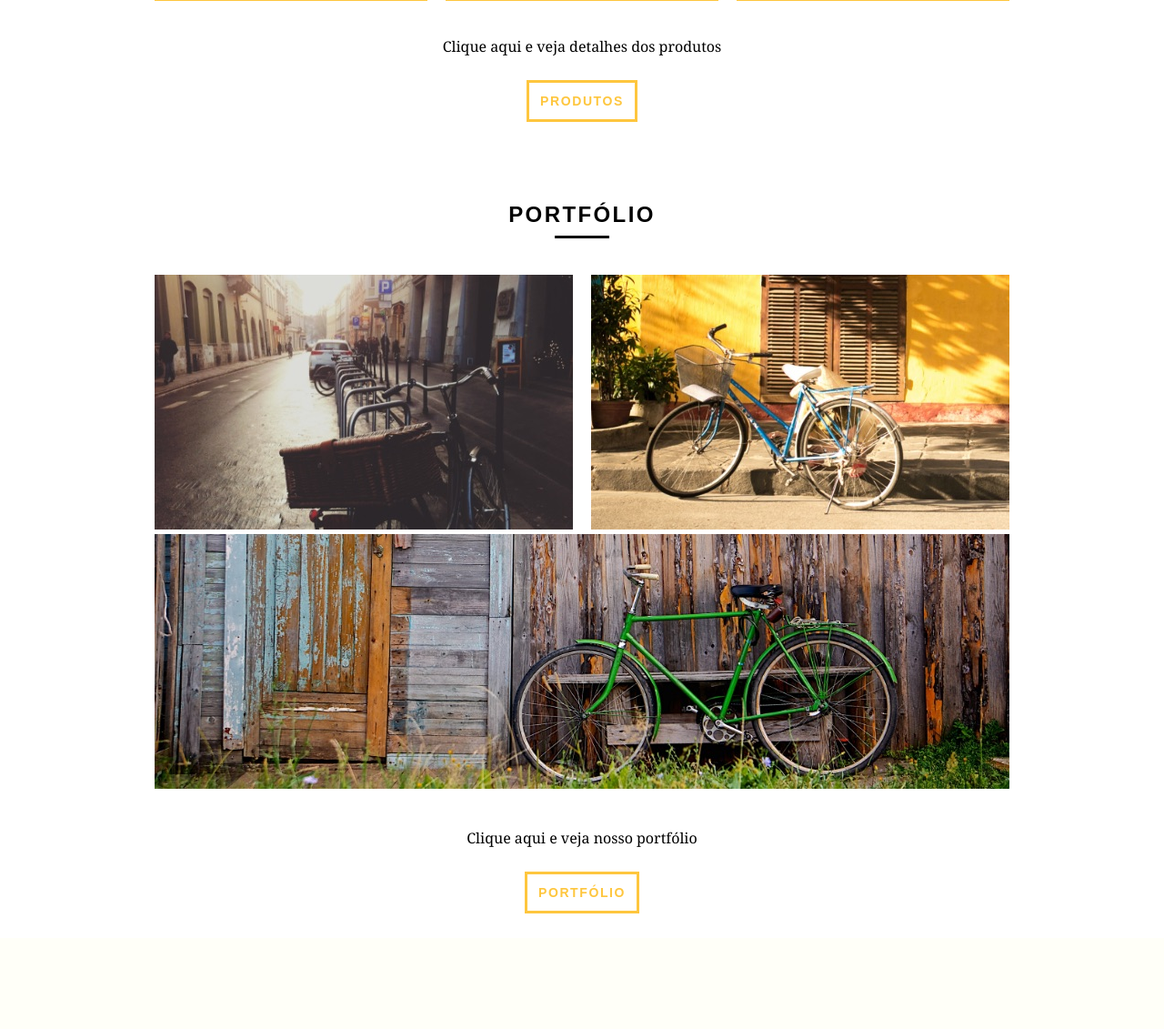
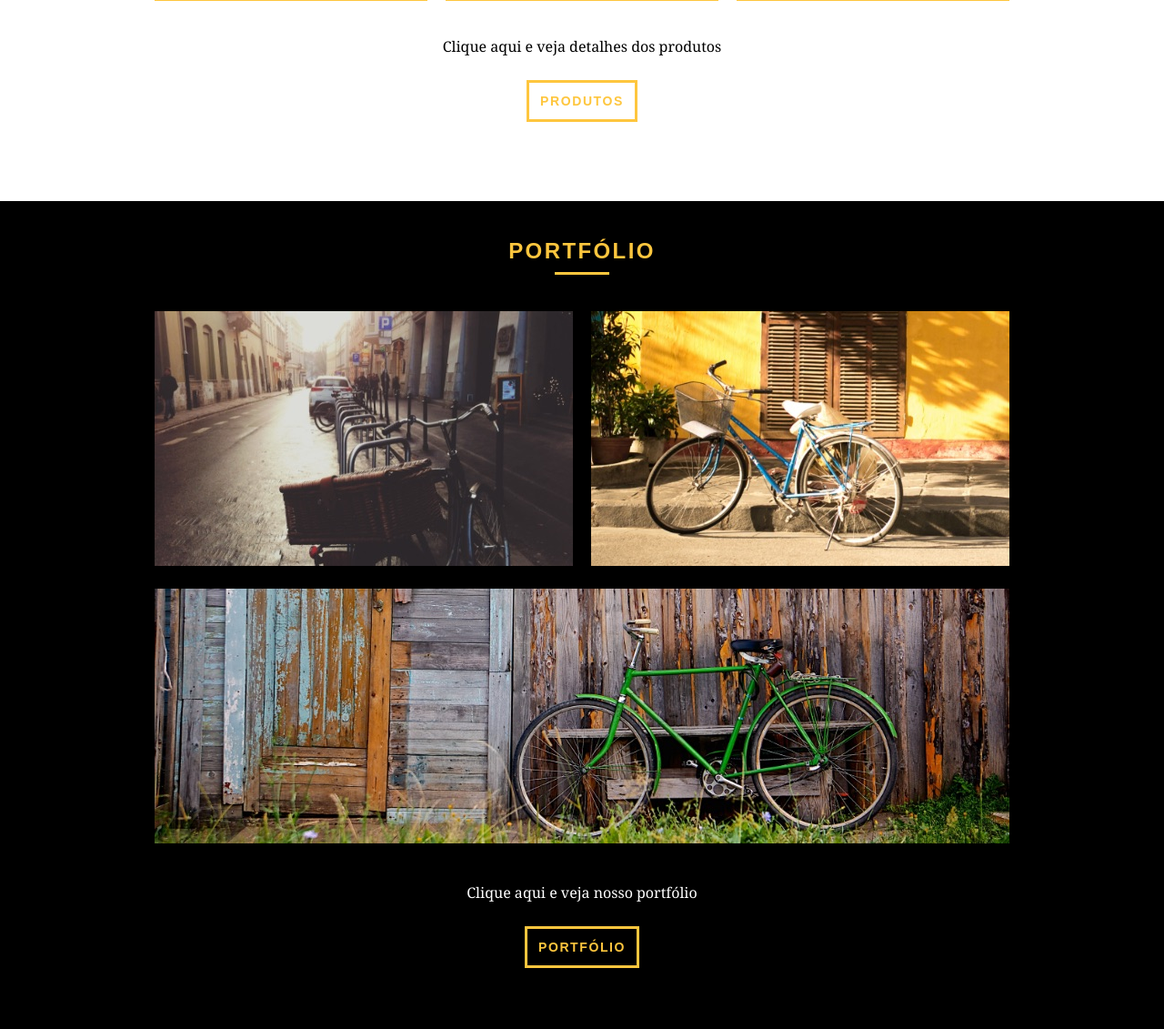
Before and after one commit to junior-rijo/bikecraft_origamid, a PHP site: page / in a window 1280 px wide. Shown: the part 942-2073 px from the top of the page at 91% size. Before the commit the page ends 1946 px from the top, so only its background shows below. Run offline with PHP 8.4, Linux system fonts and the light colour scheme.

Commit message:
add_estilo_portfolio

```diff
--- a/css/style.css
+++ b/css/style.css
@@ -175,3 +175,22 @@ p{
 .call p{
     margin-bottom: 40px;
 }
+/*Portfolio*/
+.portfolio{
+    width: 100%;
+    background: #000000;
+    padding: 40px;
+}
+.portfolio .subtitulo{
+    color: #fec63e;
+}
+.portfolio .subtitulo:after{
+    background: #fec63e;
+}
+
+.portfolio_lista li:last-child{
+    margin-top: 20px;
+}
+.portfolio .call p {
+    color: #FFF;
+}
```
